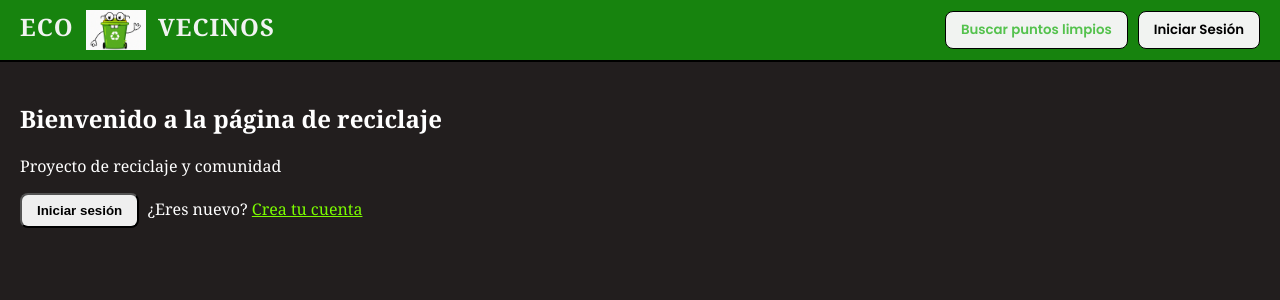
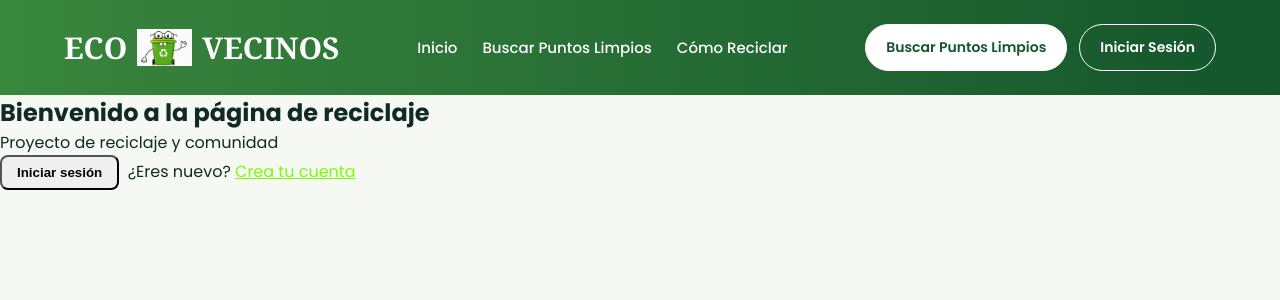
Before and after one commit to TopazZD/ProyectoInicial, a Django app: page / in a window 1280 px wide. Shown: the top 300 px of the page. Run offline with Django 5.2, Linux system fonts and the light colour scheme; parts of the project's set-up code (start-up, migrations or seed data) failed here and were passed over.

Commit message:
cambie un poco el encabezado

```diff
--- /dev/null
+++ b/Reciclaje/static/reciclaje/css/styles.css
@@ -0,0 +1,111 @@
+/* CONFIGURACIÓN GENERAL */
+* {
+    margin: 0;
+    padding: 0;
+    box-sizing: border-box;
+}
+
+body {
+    font-family: 'Poppins', sans-serif;
+    background-color: #f6f8f3;
+    color: #102b23;
+}
+
+/* BARRA DE NAVEGACION */
+.navbar {
+    background: linear-gradient(90deg, #39863d,#14552c);
+    min-height: 95px;
+    padding: 15px 5%;
+    display: flex;
+    justify-content: space-between;
+    align-items: center;
+    gap: 25px;
+}
+
+/* LOGO */
+.logo {
+    display: flex;
+    align-items: center;
+    gap: 10px;
+    color: white;
+    text-decoration: none;
+    font-family: Georgia, serif;
+    font-size: 30px;
+    font-weight: bold;
+}
+
+.logo img {
+    width: 55px;
+    height: 55px;
+    object-fit: contain;
+}
+
+/* ENLACES DE NAVEGACION */
+.nav-links {
+    display: flex;
+    align-items: center;
+    gap: 25px;
+}
+
+.nav-links a {
+    color: white;
+    text-decoration: none;
+    font-size: 15px;
+    font-weight: 500;
+}
+
+.nav-links a:hover {
+    color: #c5e8ae;
+}
+
+/* BOTONES */
+.nav-actions {
+    display: flex;
+    align-items: center;
+    gap: 12px;
+}
+
+.btn-puntos,
+.btn-login {
+    padding: 12px 20px;
+    border-radius: 30px;
+    font-family: 'Poppins', sans-serif;
+    font-size: 14px;
+    font-weight: 600;
+    text-decoration: none;
+    cursor: pointer;
+    white-space: nowrap;
+}
+
+.btn-puntos {
+    background-color: white;
+    color: #14552c;
+    border: 1px solid white;
+}
+
+.btn-login {
+    background-color: transparent;
+    color: white;
+    border: 1px solid white;
+}
+
+.btn-login:hover {
+    background-color: white;
+    color: #14552c;
+}
+
+.usuario {
+    color: white;
+}
+
+/* PANTALLAS MAS CHICAS */
+@media (max-width: 1200px) {
+    .navbar {
+        flex-wrap: wrap;
+        justify-content: center;
+    }
+    .nav-links{
+        flex-wrap: wrap;
+        justify-content: center;
+    }
+}
--- a/Reciclaje/templates/reciclaje/base.html
+++ b/Reciclaje/templates/reciclaje/base.html
@@ -4,79 +4,65 @@
 <head>
     <meta charset="UTF-8">
     <meta name="viewport" content="width=device-width, initial-scale=1.0">
-    <title>{% block title %}Reciclaje{% endblock %}</title>
+    <title>{% block title %}ECOVECINOS{% endblock %}</title>
 
-    <!-- api fuentes -->
-    <link href="https://fonts.googleapis.com/css2?family=Poppins:wght@400;600;700&display=swap" rel="stylesheet">
+    <!-- FUENTE POPPINS-->
+     <link href="https://fonts.googleapis.com/css2?family=Poppins:wght@400;500;600;700&display=swap"
+        rel="stylesheet">
 
-    <style>
-        body {
-            background-color: #221e1e;
-            margin: 0;
-            font-family: Georgia, serif;
-            color: #ffffff;
-        }
-    </style>
+    <link rel="stylesheet" href="{% static 'reciclaje/css/styles.css' %}">
 </head>
+
 <body>
+    <!-- BARRA DE NAVEGACION -->
+     <header class="navbar">
+        <!--LOGO-->
+        <a href="{% url 'inicio' %}" class="logo">
+            <span>ECO</span>
+            <img src="{% static 'reciclaje/img/OIG3.webp'%}"
+            alt="logo ECOVECINOS">
 
-    <!-- BARRA MENU -->
-    <header style="display: flex; justify-content: space-between; align-items: center; background-color: #13ad08b4; padding: 10px 20px; border-bottom: 2px solid #000000;">
-
-        <!-- LOGO/TITULO izquierda -->
-        <div>
-            <h1 style="margin: 0; font-size: 24px; font-weight: 700; letter-spacing: 1px;">
-                <span style="color: rgb(241, 243, 241);">ECO</span>
-                <img src="{% static 'Reciclaje/img/OIG3.webp' %}" alt="Logo" style="height: 40px; vertical-align: middle; margin: 0 5px;">
-                <span style="color: rgb(241, 243, 241);">VECINOS</span>
-            </h1>
-        </div>
-
-        <!-- BOTON puntos limpios/Iniciar Sesion -->
-        <div style="display: flex; gap: 10px; align-items: center;">
-
-            <!-- Boton mapa (interior) -->
-            <a href="{% url 'mapa' %}" style="text-decoration: none;">
-                <button style="background-color: #f1f3f1; color: #13ad08b4; border: 1px solid #000000; padding: 8px 15px; border-radius: 8px; cursor: pointer; font-weight: 600; font-family: 'Poppins', sans-serif;">
-                    Buscar puntos limpios
-                </button>
+            <span>VECINOS</span>
+        </a>
+        <!--ENLACES-->
+        <nav class="nav-links">
+            <a href="{% url 'inicio'%}">Inicio</a>
+            <a href="{% url 'mapa'%}">Buscar Puntos Limpios</a>
+            <a href="#como-reciclar">Cómo Reciclar</a>
+        </nav>
+        <!--BOTONES-->
+        <div class="nav-actions">
+            <a href="{% url 'mapa' %}" class="btn-puntos">
+                Buscar Puntos Limpios
             </a>
 
-            <!-- Boton Iniciar Sesion derecha -->
-            <button onclick="abrirModal()" style="background-color: #f1f3f1; color: #000000; border: 1px solid #000000; padding: 8px 15px; border-radius: 8px; cursor: pointer; font-weight: 600; font-family: 'Poppins', sans-serif;">
-                Iniciar Sesión
-            </button>
-        </div>
-
-    </header>
-
-    <main style="padding: 20px;">
-        {% block content %}{% endblock %}
-        {% block mapa %}{% endblock %} <!-- mover ESTO para mover el mapa, esto es todo -->
-    </main>
+            {% if user.is_authenticated %}
+                <span class="usuario">
+                    Hola, {{user.username}}
+                </span>
 
 
-    <!-- Boton Iniciar Sesion (interior) -->
-    <div id="modalLogin" style="display: none; position: fixed; background: #ffffff; color: #000000; padding: 20px; border: 2px solid #178508; border-radius: 10px; top: 50%; left: 50%; transform: translate(-50%, -50%); z-index: 1000; box-shadow: 0px 4px 15px rgba(0,0,0,0.5);">
-        <h3 style="margin-top: 0; color: #178508;">Iniciar Sesión</h3>
-        <form method="POST">
-            {% csrf_token %}
-            <input type="text" placeholder="Usuario" style="display: block; margin-bottom: 10px; padding: 8px; width: 100%; box-sizing: border-box; border: 1px solid #ccc; border-radius: 5px;">
-            <input type="password" placeholder="Contraseña" style="display: block; margin-bottom: 10px; padding: 8px; width: 100%; box-sizing: border-box; border: 1px solid #ccc; border-radius: 5px;">
-            <button type="submit" style="background-color: #178508; color: white; border: none; padding: 8px 15px; border-radius: 5px; cursor: pointer; font-weight: bold; width: 100%;">Entrar</button>
-        </form>
-        <button onclick="cerrarModal()" style="margin-top: 10px; background-color: #e0e0e0; border: none; padding: 8px 15px; border-radius: 5px; cursor: pointer; width: 100%; font-weight: bold;">Cerrar</button>
-    </div>
+                <from method="post" action="{% url 'logout' %}">
+                    {% csrf_token %}
+                    <button type="submit" class="btn-login">
+                        Cerrar Sesión
+                    </button>
+                </from>
+            {% else %}
+                <a href="{% url 'login'}" class="btn-login">
+                    Iniciar Sesión
+                </a>
+            {% endif %}
+        </div>
+     </header>
 
-    <!-- SCRIPT  ABRIR/CERRAR EL MODAL(mapa) -->
-    <script>
-        function abrirModal() {
-            document.getElementById('modalLogin').style.display = 'block';
-        }
-        function cerrarModal() {
-            document.getElementById('modalLogin').style.display = 'none';
-        }
-    </script>
+     <!--CONTENIDO PRINCIPAL-->
+     <main>
+        {% block content%}
+        {% endblock %}
 
+        {% block mapa %}
+        {% endblock %}
+     </main>
 </body>
 </html>
```
